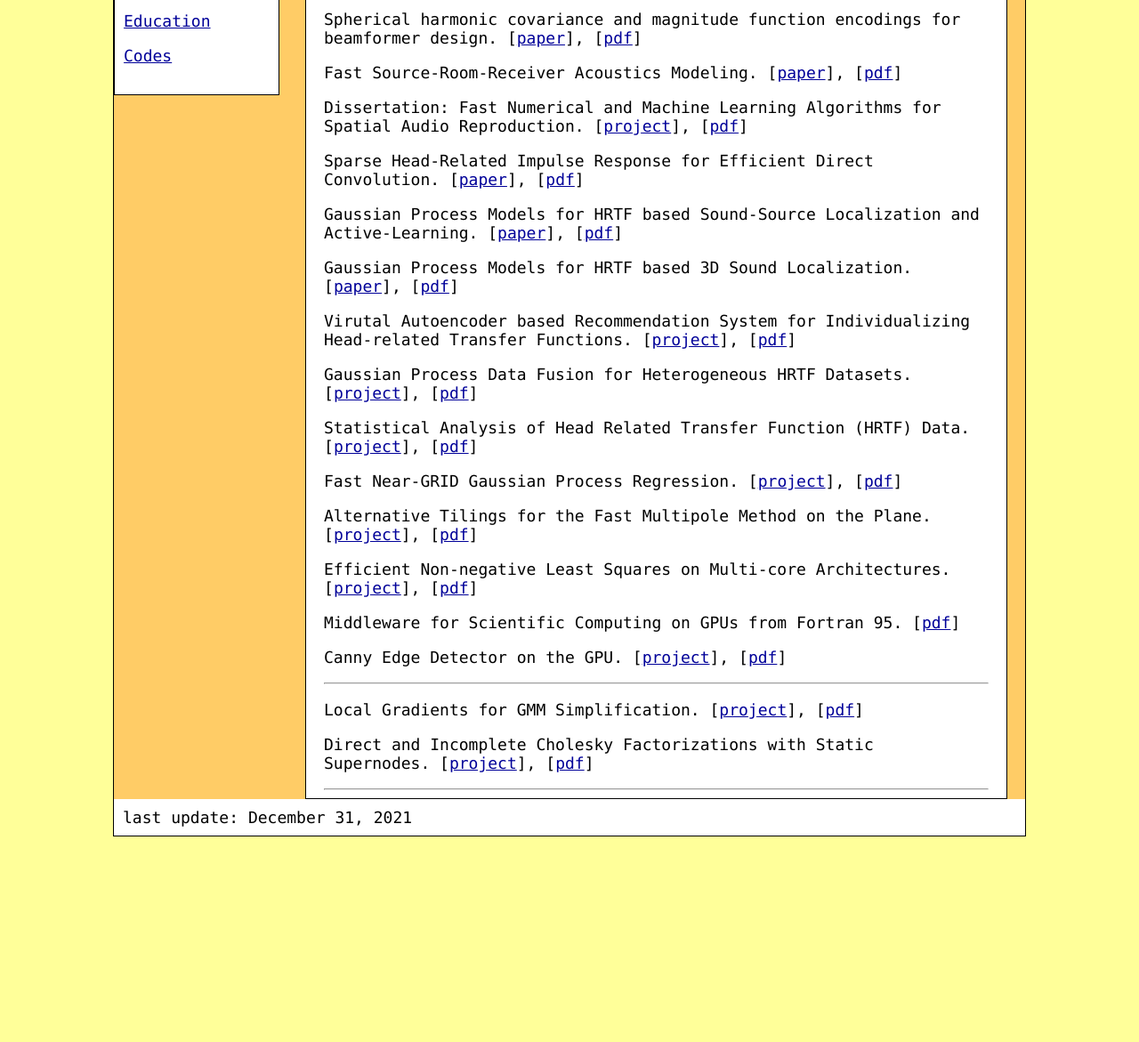
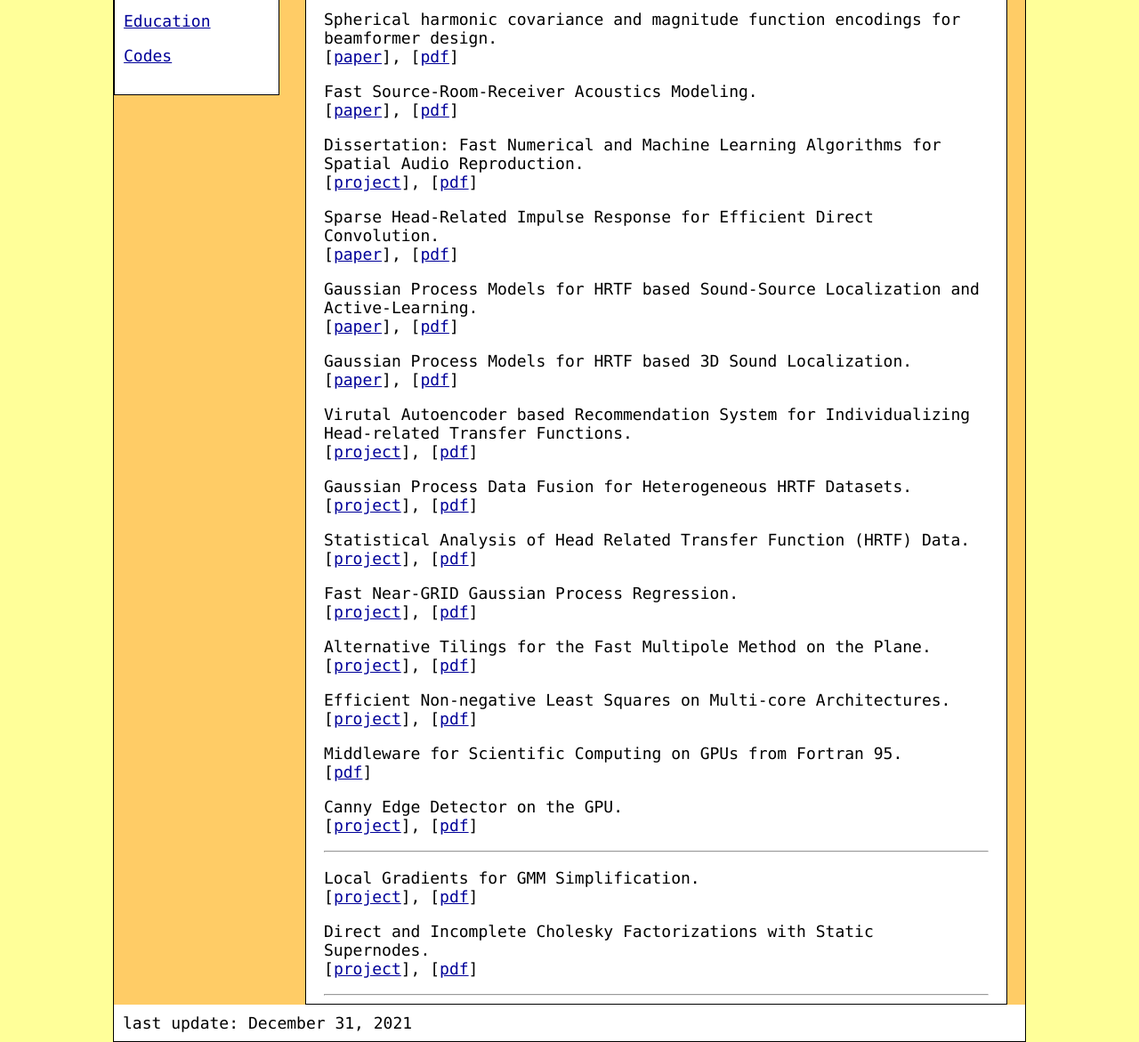
Before and after one commit to yluo1/yluo1.github.io, a plain HTML site: page research.html in a window 1280 px wide. Shown: the part 200-1371 px from the top of the page at 89% size. Before the commit the page ends 1140 px from the top, so only its background shows below. Drawn offline with Linux system fonts and the light colour scheme.

Commit message:
research 3

```diff
--- a/research.html
+++ b/research.html
@@ -194,34 +194,50 @@ body,td,th {
     <h1><strong>Research Projects</strong></h1>
     <hr />
 <p>Spherical harmonic covariance and magnitude function encodings for beamformer
-design. [<a href="https://link.springer.com/article/10.1186/s13636-021-00230-7">paper</a>], [<a href="Documents/Papers/Paper_10_EURASIP_2021.pdf"><span class="auto-style1">pdf</span></a>]</p>
-	  <p>Fast Source-Room-Receiver Acoustics Modeling. [<a href="https://ieeexplore.ieee.org/abstract/document/9287377">paper</a>], [<a href="Documents/Papers/Paper_9_EUSIPCO_2020.pdf">pdf</a>]</p>
+design.<br />
+[<a href="https://link.springer.com/article/10.1186/s13636-021-00230-7">paper</a>], [<a href="Documents/Papers/Paper_10_EURASIP_2021.pdf"><span class="auto-style1">pdf</span></a>]</p>
+	  <p>Fast Source-Room-Receiver Acoustics Modeling.<br />
+	  [<a href="https://ieeexplore.ieee.org/abstract/document/9287377">paper</a>], [<a href="Documents/Papers/Paper_9_EUSIPCO_2020.pdf">pdf</a>]</p>
 	  <p>Dissertation: Fast Numerical and Machine Learning Algorithms for
-	  Spatial Audio Reproduction. [<a href="Projects/Dissertation.html">project</a>], [<a href="Documents/Papers/luo%20dissertation%20final.pdf">pdf</a>]</p>
-    <p>Sparse Head-Related Impulse Response for Efficient Direct Convolution. [<a href="http://arxiv.org/abs/1502.03162">paper</a>], [<a href="https://arxiv.org/pdf/1502.03162">pdf</a>]</p>
+	  Spatial Audio Reproduction.<br />
+	  [<a href="Projects/Dissertation.html">project</a>], [<a href="Documents/Papers/luo%20dissertation%20final.pdf">pdf</a>]</p>
+    <p>Sparse Head-Related Impulse Response for Efficient Direct Convolution.<br />
+	[<a href="http://arxiv.org/abs/1502.03162">paper</a>], [<a href="https://arxiv.org/pdf/1502.03162">pdf</a>]</p>
     <p>Gaussian Process Models for HRTF based Sound-Source Localization and
-	Active-Learning. [<a href="http://arxiv.org/abs/1502.03163">paper</a>],
+	Active-Learning.<br />
+	[<a href="http://arxiv.org/abs/1502.03163">paper</a>],
 	[<a href="https://arxiv.org/pdf/1502.03163">pdf</a>]</p>
-    <p>Gaussian Process Models for HRTF based 3D Sound Localization. [<a href="Projects/SSL.html">paper</a>],
+    <p>Gaussian Process Models for HRTF based 3D Sound Localization.<br />
+	[<a href="Projects/SSL.html">paper</a>],
 	[<a href="Documents/Papers/Paper_8_ICASSP_2014.pdf">pdf</a>]</p>
     <p>Virutal Autoencoder based Recommendation System for Individualizing
-	Head-related Transfer Functions. [<a href="Projects/HRTFAuto.html">project</a>],
+	Head-related Transfer Functions.<br />
+	[<a href="Projects/HRTFAuto.html">project</a>],
 	[<a href="Documents/Papers/Paper_7_WASPAA_2013.pdf">pdf</a>]</p>
-<p>Gaussian Process Data Fusion for Heterogeneous HRTF Datasets. [<a href="Projects/HRTFFuse.html">project</a>],
+<p>Gaussian Process Data Fusion for Heterogeneous HRTF Datasets.<br />
+[<a href="Projects/HRTFFuse.html">project</a>],
 [<a href="Documents/Papers/Paper_6_WASPAA_2013.pdf">pdf</a>]</p>
-    <p>Statistical Analysis of Head Related Transfer Function (HRTF) Data. [<a href="Projects/HRTFGPR.html">project</a>],
+    <p>Statistical Analysis of Head Related Transfer Function (HRTF) Data.<br />
+	[<a href="Projects/HRTFGPR.html">project</a>],
 	[<a href="Documents/Papers/Paper_5_ICASSP_2013.pdf">pdf</a>]</p>
-    <p>Fast Near-GRID Gaussian Process Regression. [<a href="Projects/neargrid.html">project</a>],
+    <p>Fast Near-GRID Gaussian Process Regression.<br />
+	[<a href="Projects/neargrid.html">project</a>],
 	[<a href="Documents/Papers/Paper_11_AISTATS_2013.pdf">pdf</a>]</p>
-    <p>Alternative Tilings for the Fast Multipole Method on the Plane. [<a href="Projects/FMM.html">project</a><a href="Projects/NNLS.html"></a>],
+    <p>Alternative Tilings for the Fast Multipole Method on the Plane.<br />
+	[<a href="Projects/FMM.html">project</a><a href="Projects/NNLS.html"></a>],
 	[<a href="http://arxiv.org/pdf/1204.3105v1">pdf</a>]</p>
-<p>Efficient Non-negative Least Squares on Multi-core Architectures. [<a href="Projects/NNLS.html">project</a>],
+<p>Efficient Non-negative Least Squares on Multi-core Architectures.<br />
+[<a href="Projects/NNLS.html">project</a>],
 [<a href="Documents/Papers/Paper_4_SISC_2011.pdf">pdf</a>]</p>
-<p>Middleware for Scientific Computing on GPUs from Fortran 95. [<a href="Documents/Papers/Paper_3_WhitePaper.pdf">pdf</a>]</p>
-<p>Canny Edge Detector on the GPU. [<a href="Projects/canny.html">project</a>], [<a href="Documents/Papers/Paper_1_CVPR2008.pdf">pdf</a>]</p>
+<p>Middleware for Scientific Computing on GPUs from Fortran 95.<br />
+[<a href="Documents/Papers/Paper_3_WhitePaper.pdf">pdf</a>]</p>
+<p>Canny Edge Detector on the GPU.<br />
+[<a href="Projects/canny.html">project</a>], [<a href="Documents/Papers/Paper_1_CVPR2008.pdf">pdf</a>]</p>
 <hr />
-<p>Local Gradients for GMM Simplification. [<a href="Projects/GMMSIMP.html">project</a>], [<a href="Documents/Papers/TR-GMM%20Simplification.pdf">pdf</a>]</p>
-<p>Direct and Incomplete Cholesky Factorizations with Static Supernodes. [<a href="Projects/Supernodal.html">project</a>],
+<p>Local Gradients for GMM Simplification.<br />
+[<a href="Projects/GMMSIMP.html">project</a>], [<a href="Documents/Papers/TR-GMM%20Simplification.pdf">pdf</a>]</p>
+<p>Direct and Incomplete Cholesky Factorizations with Static Supernodes.<br />
+[<a href="Projects/Supernodal.html">project</a>],
 [<a href="Documents/Papers/TR-GMM%20Simplification.pdf">pdf</a>]</p>
 <hr />
   <!-- InstanceEndEditable -->
```
